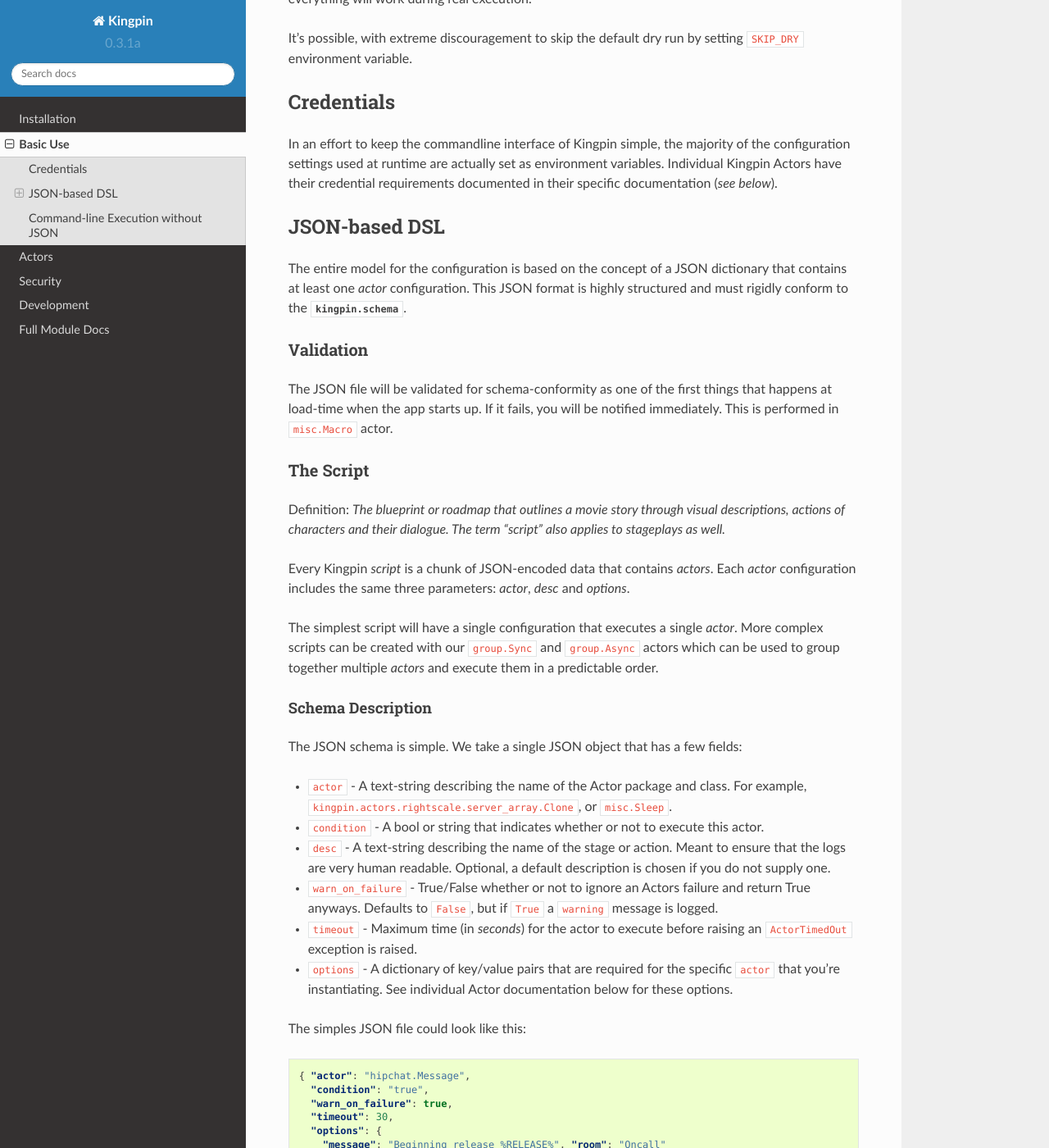
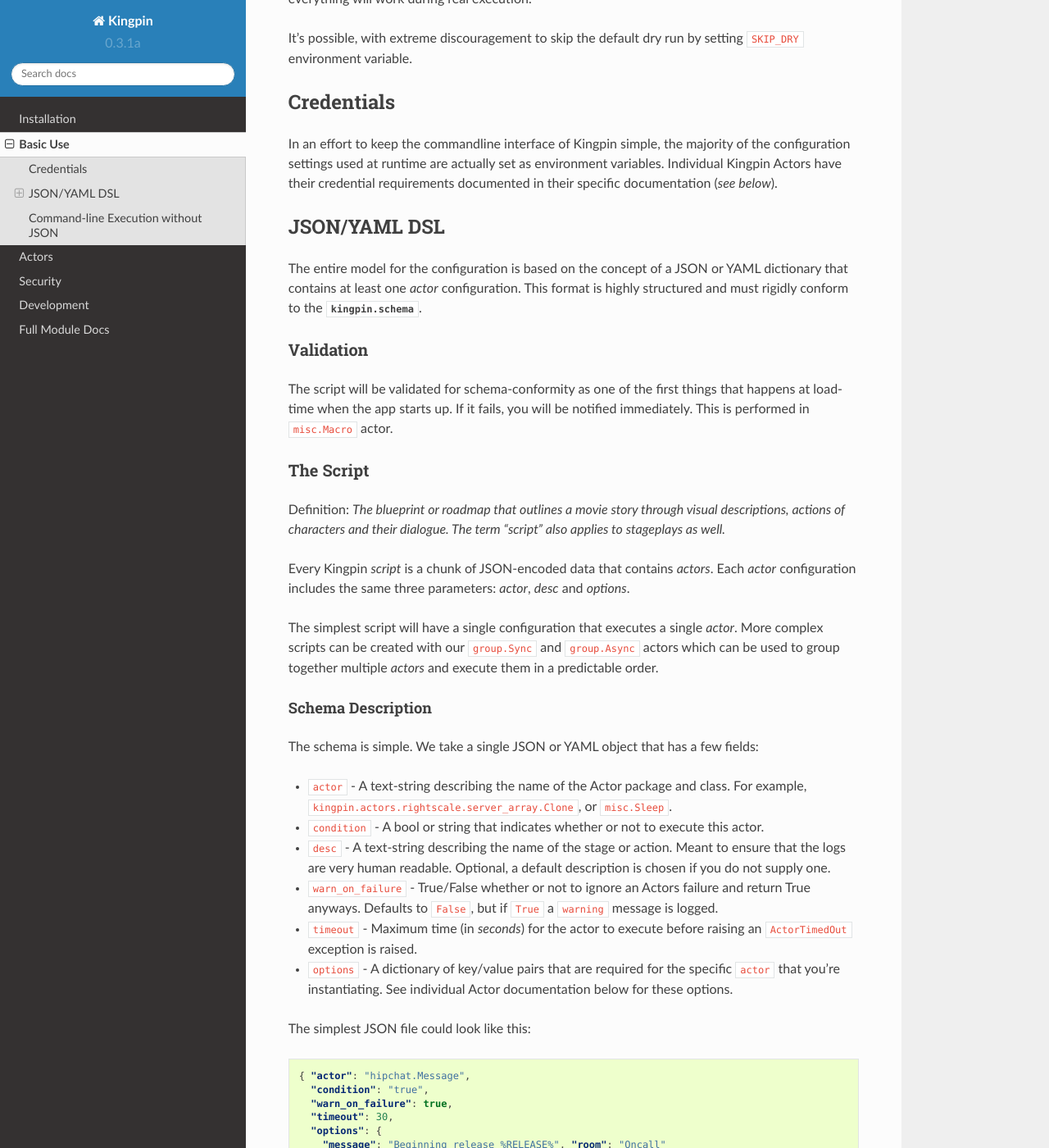
Before and after one commit to Nextdoor/kingpin, a Sphinx documentation site: the page built from docs/basicuse.rst, in a window 1280 px wide and 1400 px high, scrolled down 964 px. Shown: the whole window at 82% size. Built offline with Sphinx 7.4.7 and the Read the Docs theme 2.0.0, drawn with Linux system fonts in a browser that asks for light colours; formulas are drawn with MathJax 3; some of the changed text lies outside the part shown.

Commit message:
Support both YAML and JSON for the script file. (#351)
* Support both YAML and JSON for the script file.

Supporting both YAML and JSON is pretty easy. Most of this commit is
just renaming of methods so they are more generic (script instead of
json for example). Still missing a test though for the
convert_script_to_dict() method when the YAML parser is executed and it
fails.

```diff
--- a/docs/basicuse.rst
+++ b/docs/basicuse.rst
@@ -4,23 +4,23 @@
 .. code-block:: guess
 
     $ kingpin --help
-    usage: kingpin [-h] [-j JSON] [-a ACTOR] [-E] [-p PARAMS] [-o OPTIONS] [-d]
+    usage: kingpin [-h] [-s JSON/YAML] [-a ACTOR] [-E] [-p PARAMS] [-o OPTIONS] [-d]
                    [--build-only] [-l LEVEL] [-D] [-c]
 
     Kingpin v0.3.1a
 
     optional arguments:
       -h, --help            show this help message and exit
-      -j JSON, --json JSON  Path to JSON Deployment File
+      -s SCRIPT, --script SCRIPT  Path to JSON/YAML Deployment Script
       -a ACTOR, --actor ACTOR
-                            Name of an Actor to execute (overrides --json)
+                            Name of an Actor to execute (overrides --script)
       -E, --explain         Explain how an actor works. Requires --actor.
       -p PARAMS, --param PARAMS
                             Actor Parameter to set (ie, warn_on_failure=true)
       -o OPTIONS, --option OPTIONS
                             Actor Options to set (ie, elb_name=foobar)
       -d, --dry             Executes a dry run only.
-      --build-only          Compile the input JSON without executing any runs
+      --build-only          Compile the input script without executing any runs
       -l LEVEL, --level LEVEL
                             Set logging level (INFO|WARN|DEBUG|ERROR)
       -D, --debug           Equivalent to --level=DEBUG
@@ -34,7 +34,7 @@
 
     $ export RIGHTSCALE_TOKEN=xyz
     $ export RIGHTSCALE_ENDPOINT=https://us-3.rightscale.com
-    $ (.venv)$ kingpin -j examples/simple.json -d
+    $ (.venv)$ kingpin -s examples/simple.json -d
     2014-09-01 21:18:09,022 INFO      [main stage (DRY Mode)] Beginning
     2014-09-01 21:18:09,022 INFO      [stage 1 (DRY Mode)] Beginning
     2014-09-01 21:18:09,022 INFO      [copy serverA (DRY Mode)] Beginning
@@ -60,16 +60,17 @@
 variables. Individual Kingpin Actors have their credential requirements
 documented in their specific documentation (*see below*).
 
-JSON-based DSL
-~~~~~~~~~~~~~~
+JSON/YAML DSL
+~~~~~~~~~~~~~
 
-The entire model for the configuration is based on the concept of a JSON
-dictionary that contains at least one *actor* configuration. This JSON format
-is highly structured and must rigidly conform to the :py:mod:`kingpin.schema`.
+The entire model for the configuration is based on the concept of a JSON or
+YAML dictionary that contains at least one *actor* configuration. This
+format is highly structured and must rigidly conform to the
+:py:mod:`kingpin.schema`.
 
 Validation
 ^^^^^^^^^^
-The JSON file will be validated for schema-conformity as one of the first
+The script will be validated for schema-conformity as one of the first
 things that happens at load-time when the app starts up. If it fails, you will
 be notified immediately. This is performed in ``misc.Macro`` actor.
 
@@ -92,7 +93,7 @@
 Schema Description
 ''''''''''''''''''
 
-The JSON schema is simple. We take a single JSON object that has a few
+The schema is simple. We take a single JSON or YAML object that has a few
 fields:
 
 -  ``actor`` - A text-string describing the name of the Actor package
@@ -112,7 +113,7 @@
    the specific ``actor`` that you're instantiating. See individual Actor
    documentation below for these options.
 
-The simples JSON file could look like this:
+The simplest JSON file could look like this:
 
 .. code-block:: json
 
@@ -124,6 +125,18 @@
         "message": "Beginning release %RELEASE%", "room": "Oncall"
       }
     }
+
+Alternatively, a YAML file would look like this:
+
+.. code-block:: yaml
+
+    actor: hipchat.Message
+    condition: true
+    warn_on_failure: true
+    timeout: 30
+    options:
+      message: Beginning release %RELEASE%
+      room" Oncall
 
 However, much more complex configurations can be created by using the
 ``group.Sync`` and ``group.Async`` actors to describe massively more
@@ -165,6 +178,9 @@
 when handling syntax issues (extra commas, for example), and allows for
 JavaScript style commenting inside of the script.
 
+Alternatively, if you're using YAML then you automatically get slightly easier
+syntax parsing, code commenting, etc.
+
 Take this example::
 
     { "actor": "misc.Sleep",
@@ -176,7 +192,17 @@
       "options": { "time": 30 }, }
 
 The above example would fail to parse in most JSON parsers, but in ``demjson``
-it works just fine.
+it works just fine. You could also write this in YAML:
+
+.. code-block:: yaml
+
+    actor: misc.Sleep
+    # Some description here...
+    desc: This is funny
+
+    # Comments are good!
+    options:
+      time: 30
 
 Timeouts
 ''''''''
@@ -197,7 +223,7 @@
 
 .. code-block:: bash
 
-    $ DEFAULT_TIMEOUT=1 SLEEP=10 kingpin -j examples/sleep.json
+    $ DEFAULT_TIMEOUT=1 SLEEP=10 kingpin -s examples/sleep.json
     11:55:16   INFO      Rehearsing... Break a leg!
     11:55:16   INFO      [DRY: Kingpin] Preparing actors from examples/sleep.json
     11:55:16   INFO      Rehearsal OK! Performing!
@@ -271,15 +297,15 @@
 .. code-block:: bash
 
     # Here we forget to set any environment variables
-    $ kingpin -j examples/complex.json -d
+    $ kingpin -s examples/complex.json -d
     2014-09-01 21:29:47,373 ERROR     Invalid Configuration Detected: Found un-matched tokens in JSON string: ['%RELEASE%', '%OLD_RELEASE%']
 
     # Here we set one variable, but miss the other one
-    $ RELEASE=0001a kingpin -j examples/complex.json -d
+    $ RELEASE=0001a kingpin -s examples/complex.json -d
     2014-09-01 21:29:56,027 ERROR     Invalid Configuration Detected: Found un-matched tokens in JSON string: ['%OLD_RELEASE%']
 
     # Finally we set both variables and the code begins...
-    $ OLD_RELEASE=0000a RELEASE=0001a kingpin -j examples/complex.json -d
+    $ OLD_RELEASE=0000a RELEASE=0001a kingpin -s examples/complex.json -d
     2014-09-01 21:30:03,886 INFO      [Main (DRY Mode)] Beginning
     2014-09-01 21:30:03,886 INFO      [Hipchat: Notify Oncall Room (DRY Mode)] Beginning
     2014-09-01 21:30:03,886 INFO      [Hipchat: Notify Oncall Room (DRY Mode)] Sending message "Beginning release 0001a" to Hipchat room "Oncall"
--- a/requirements.txt
+++ b/requirements.txt
@@ -15,6 +15,7 @@
 jsonschema
 demjson
 datadiff
+PyYAML
 
 # Colorize the log output!
 rainbow_logging_handler
```
Also changed, not shown: 12 other files.
